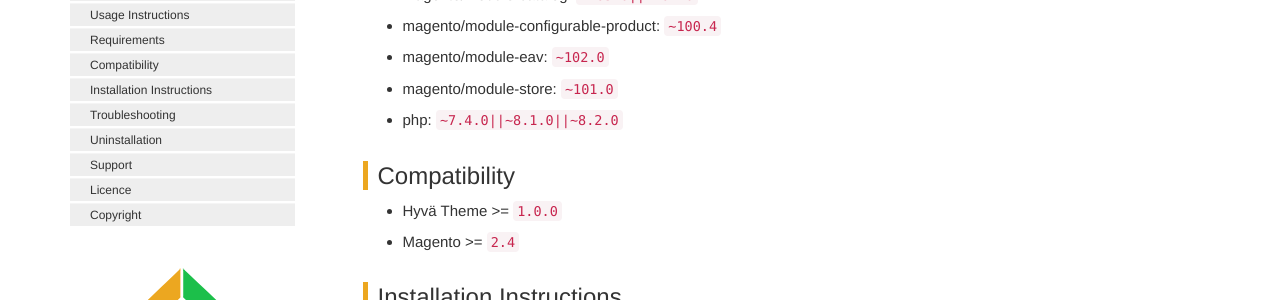
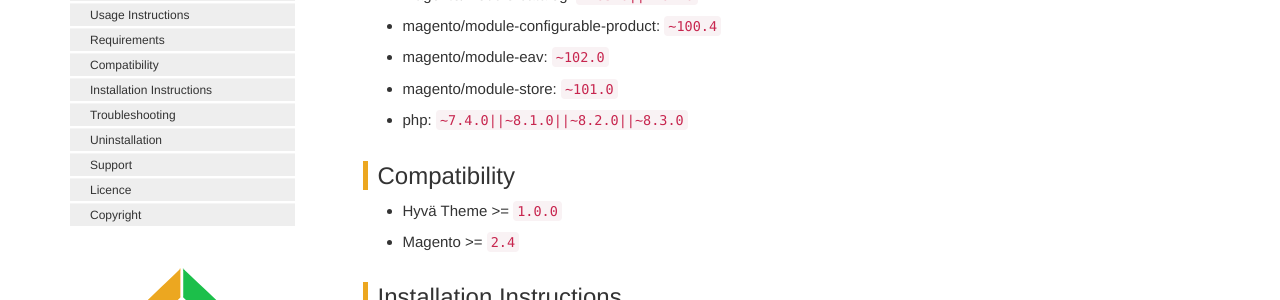
Before and after one commit to customgento/docs, a Jekyll site: the page built from pages/child-product-data-m2.md, in a window 1280 px wide and 900 px high, scrolled down 2409 px. Shown: the part 148-448 px from the top of the window. Built offline with Jekyll 4.4.1, drawn with Linux system fonts in a browser that asks for light colours; comment, search, counter and statistics services are not loaded.

Commit message:
Fix PHP version

```diff
--- a/pages/child-product-data-m2.md
+++ b/pages/child-product-data-m2.md
@@ -47,7 +47,7 @@ If you do not want to change the data for a specific attribute, you can simply l
 - magento/module-configurable-product: `~100.4`
 - magento/module-eav: `~102.0`
 - magento/module-store: `~101.0`
-- php: `~7.4.0||~8.1.0||~8.2.0`
+- php: `~7.4.0||~8.1.0||~8.2.0||~8.3.0`
 
 ## Compatibility
 - Hyv&auml; Theme >= `1.0.0`
```
